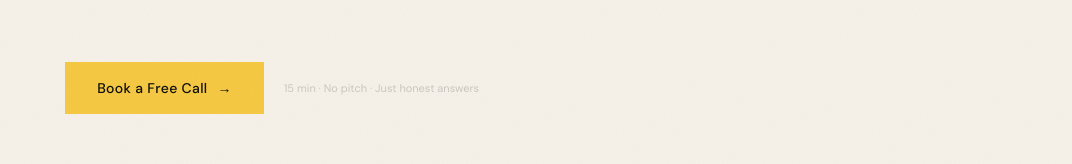
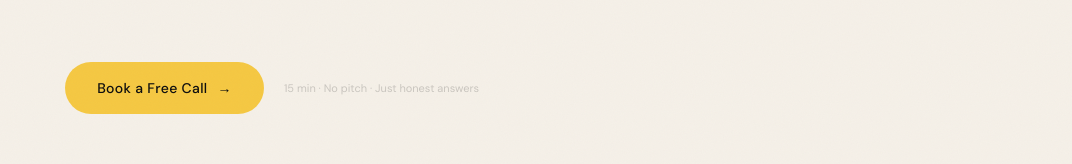
Before and after one commit to cbatezel/granitefalcon, a Next.js app: page / in a window 1280 px wide. Shown: the part 631-795 px from the top of the page, without its empty margins (208-1280 px from the left). Built offline with nearby package versions, Linux system fonts and the light colour scheme.

Commit message:
round buttons to pill shape to match island nav

```diff
--- a/app/contact/page.tsx
+++ b/app/contact/page.tsx
@@ -182,7 +182,7 @@ export default function ContactPage() {
                   <button
                     type="submit"
                     disabled={status === "sending"}
-                    className="group inline-flex items-center gap-2.5 px-7 py-3.5 bg-[#F5C842] text-[#0d0d0d] text-sm font-sans font-medium tracking-wide hover:bg-[#e3b835] transition-all duration-300 hover:shadow-lg hover:shadow-[#F5C842]/20 disabled:opacity-50 disabled:cursor-not-allowed"
+                    className="group inline-flex items-center gap-2.5 px-7 py-3.5 rounded-full bg-[#F5C842] text-[#0d0d0d] text-sm font-sans font-medium tracking-wide hover:bg-[#e3b835] transition-all duration-300 hover:shadow-lg hover:shadow-[#F5C842]/20 disabled:opacity-50 disabled:cursor-not-allowed"
                   >
                     {status === "sending" ? "Sending…" : <>Send Message<span className="inline-block transition-transform duration-300 group-hover:translate-x-0.5">→</span></>}
                   </button>
--- a/app/page.tsx
+++ b/app/page.tsx
@@ -148,7 +148,7 @@ export default function Home() {
           <p className="hero-fade hero-fade-2 font-sans text-lg md:text-xl text-[#0d0d0d]/40 mt-12 max-w-lg leading-relaxed">We build quiet tools that take the grunt work off your plate — so you can get back to the work only you can do.</p>
 
           <div className="hero-fade hero-fade-3 mt-14 flex items-center gap-5">
-            <Link href="/contact" className="group inline-flex items-center gap-2.5 px-8 py-4 bg-[#F5C842] text-[#0d0d0d] text-sm font-sans font-medium tracking-wide hover:bg-[#e3b835] transition-all duration-300 hover:shadow-lg hover:shadow-[#F5C842]/20">
+            <Link href="/contact" className="group inline-flex items-center gap-2.5 px-8 py-4 rounded-full bg-[#F5C842] text-[#0d0d0d] text-sm font-sans font-medium tracking-wide hover:bg-[#e3b835] transition-all duration-300 hover:shadow-lg hover:shadow-[#F5C842]/20">
               Book a Free Call<span className="inline-block transition-transform duration-300 group-hover:translate-x-0.5">→</span>
             </Link>
             <span className="text-[11px] font-sans text-[#0d0d0d]/18">15 min · No pitch · Just honest answers</span>
@@ -284,7 +284,7 @@ export default function Home() {
                       </li>
                     ))}
                   </ul>
-                  <Link href="/contact" className={`mt-8 inline-block text-center py-3 text-sm font-sans font-medium tracking-wide transition-all duration-300 ${tier.highlight ? "bg-[#F5C842] text-[#0d0d0d] hover:bg-[#e3b835] hover:shadow-lg hover:shadow-[#F5C842]/20" : "border border-[#0d0d0d]/10 text-[#0d0d0d]/45 hover:border-[#0d0d0d]/20 hover:text-[#0d0d0d]/65"}`}>
+                  <Link href="/contact" className={`mt-8 inline-block text-center py-3 rounded-full text-sm font-sans font-medium tracking-wide transition-all duration-300 ${tier.highlight ? "bg-[#F5C842] text-[#0d0d0d] hover:bg-[#e3b835] hover:shadow-lg hover:shadow-[#F5C842]/20" : "border border-[#0d0d0d]/10 text-[#0d0d0d]/45 hover:border-[#0d0d0d]/20 hover:text-[#0d0d0d]/65"}`}>
                     Get started →
                   </Link>
                 </div>
@@ -365,7 +365,7 @@ export default function Home() {
             <p className="font-sans text-sm text-[#0d0d0d]/35 mt-8 max-w-md mx-auto leading-relaxed">Book a free 15-minute call. We&apos;ll listen, ask the right questions, and tell you honestly whether we can help.</p>
           </Reveal>
           <Reveal delay={180}>
-            <Link href="/contact" className="group inline-flex items-center gap-2.5 mt-10 px-8 py-4 bg-[#F5C842] text-[#0d0d0d] text-sm font-sans font-medium tracking-wide hover:bg-[#e3b835] transition-all duration-300 hover:shadow-lg hover:shadow-[#F5C842]/20">
+            <Link href="/contact" className="group inline-flex items-center gap-2.5 mt-10 px-8 py-4 rounded-full bg-[#F5C842] text-[#0d0d0d] text-sm font-sans font-medium tracking-wide hover:bg-[#e3b835] transition-all duration-300 hover:shadow-lg hover:shadow-[#F5C842]/20">
               Book a Free Call<span className="inline-block transition-transform duration-300 group-hover:translate-x-0.5">→</span>
             </Link>
           </Reveal>
```
